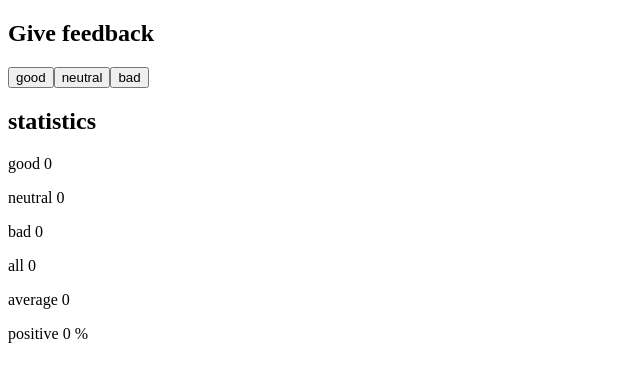
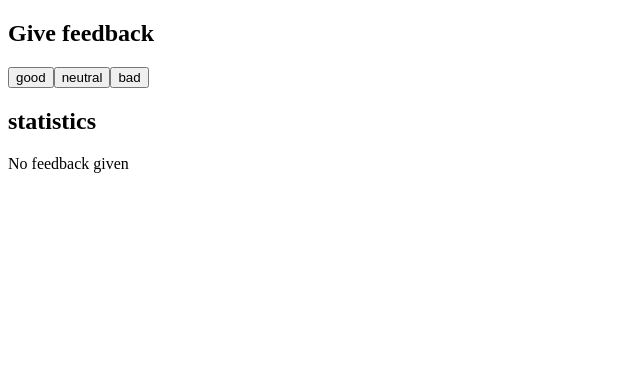
Before and after one commit to crlsrgz/fso, a React (Vite) app in the folder part1/unicafe/: page / in a window 1280 px wide. Shown: the top 382 px of the page, without its empty margins (0-640 px from the left). Built offline with nearby package versions, Linux system fonts and the light colour scheme.

Commit message:
part1d-exercise-1.9

```diff
--- a/part1/unicafe/src/App.jsx
+++ b/part1/unicafe/src/App.jsx
@@ -4,6 +4,45 @@ function Button({ onSmash, text }) {
   return <button onClick={onSmash}>{text}</button>;
 }
 
+function Statistics(props) {
+  if (props.allPoints <= 0) {
+    return (
+      <div>
+        <h2>statistics</h2>
+        <p>No feedback given</p>
+      </div>
+    );
+  }
+  return (
+    <div>
+      <h2>statistics</h2>
+      <p>
+        <span>good </span>
+        <span>{props.good}</span>
+      </p>
+      <p>
+        <span>neutral </span>
+        <span>{props.neutral}</span>
+      </p>
+      <p>
+        <span>bad </span>
+        <span>{props.bad}</span>
+      </p>
+      <p>
+        <span>all </span>
+        <span>{props.allPoints}</span>
+      </p>
+      <p>
+        <span>average </span>
+        <span>{props.average}</span>
+      </p>
+      <p>
+        <span>positive </span>
+        <span>{props.positive} %</span>
+      </p>
+    </div>
+  );
+}
 const App = () => {
   // save clicks of each button to its own state
   const [good, setGood] = useState(0);
@@ -53,34 +92,14 @@ const App = () => {
         <Button onSmash={increaseNeutral} text={"neutral"} />
         <Button onSmash={increaseBad} text={"bad"} />
       </div>
-
-      <div>
-        <h2>statistics</h2>
-        <p>
-          <span>good </span>
-          <span>{good}</span>
-        </p>
-        <p>
-          <span>neutral </span>
-          <span>{neutral}</span>
-        </p>
-        <p>
-          <span>bad </span>
-          <span>{bad}</span>
-        </p>
-        <p>
-          <span>all </span>
-          <span>{allPoints}</span>
-        </p>
-        <p>
-          <span>average </span>
-          <span>{average}</span>
-        </p>
-        <p>
-          <span>positive </span>
-          <span>{positive} %</span>
-        </p>
-      </div>
+      <Statistics
+        good={good}
+        neutral={neutral}
+        bad={bad}
+        allPoints={allPoints}
+        average={average}
+        positive={positive}
+      />
     </div>
   );
 };
```
